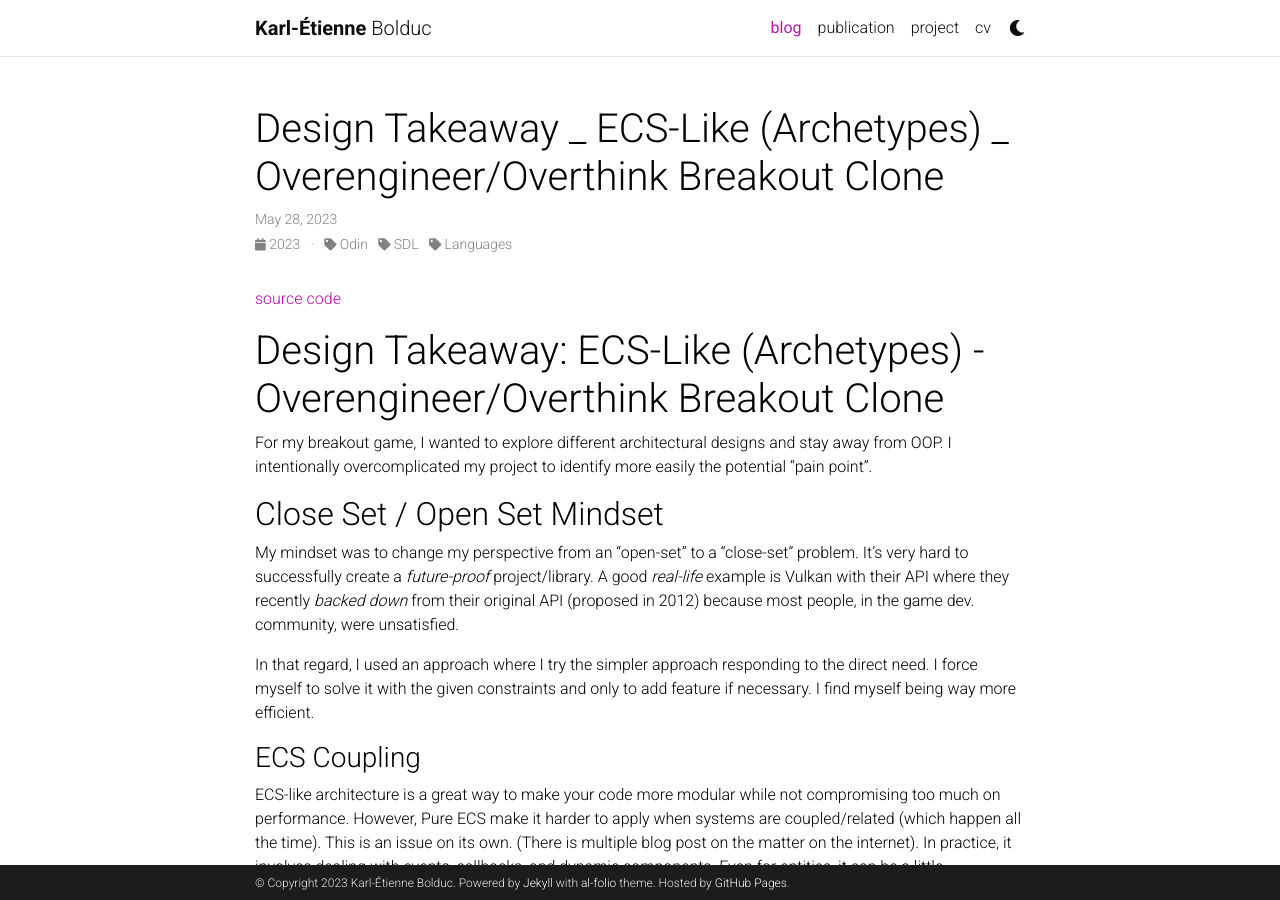
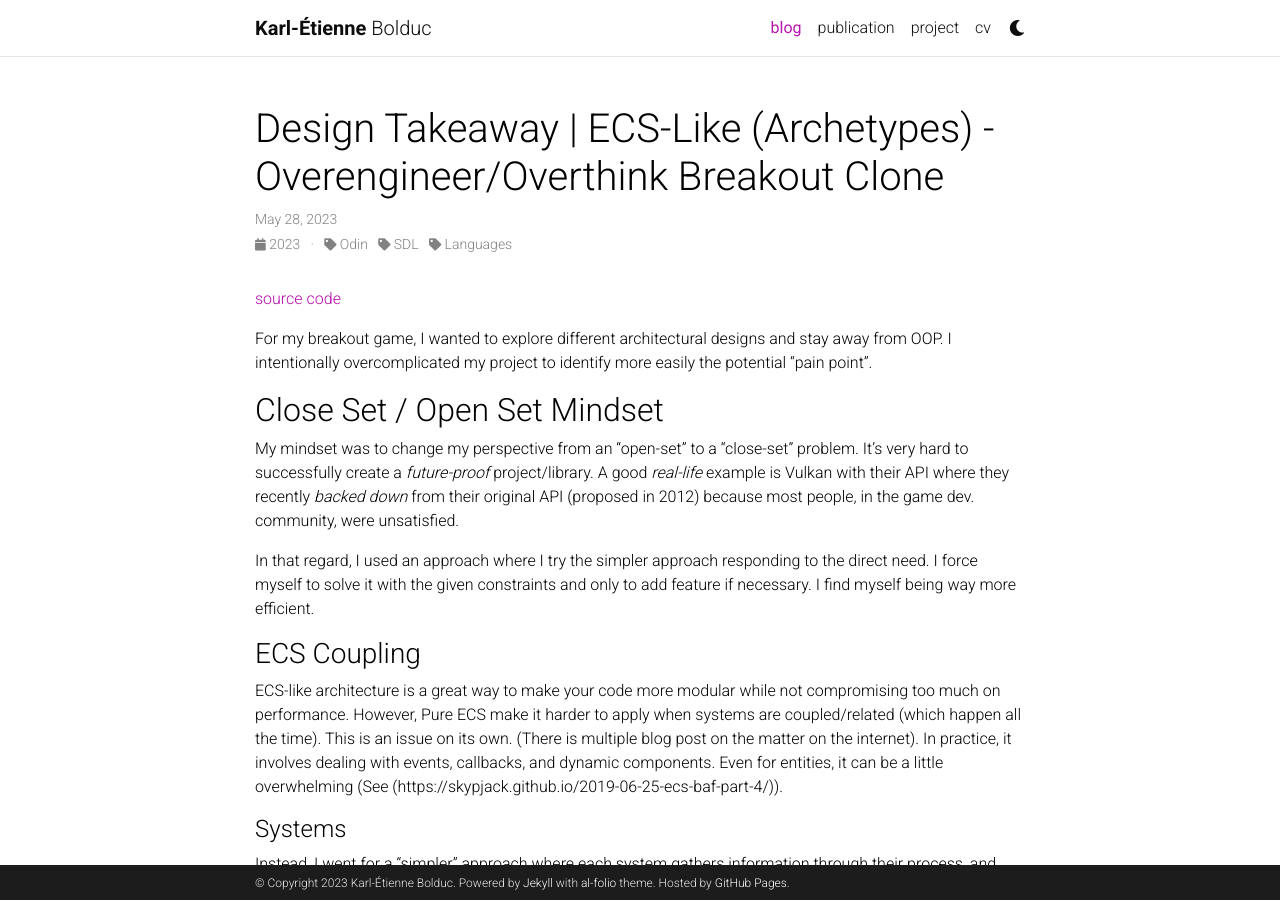
Before and after one commit to bolducke/bolducke.github.io, a Jekyll site: the page built from _posts/2023-05-28-design_takeaway_ecsarchetype.md, in a window 1280 px wide and 900 px high. Built offline with Jekyll 4.4.1, drawn with Linux system fonts in a browser that asks for light colours; comment, search, counter and statistics services are not loaded; a style sheet for code colours, icons or effects is not loaded.

Commit message:
Fix Typo

```diff
--- a/_posts/2023-05-28-design_takeaway_ecsarchetype.md
+++ b/_posts/2023-05-28-design_takeaway_ecsarchetype.md
@@ -1,6 +1,6 @@
 ---
 layout: post
-title: Design Takeaway _ ECS-Like (Archetypes) _ Overengineer/Overthink Breakout Clone
+title: Design Takeaway | ECS-Like (Archetypes) - Overengineer/Overthink Breakout Clone
 date: 2023-05-28 11:59:00-0000
 description: A small breakdown of my architecture experimentation on my breakout clone
 categories: Odin SDL Languages
@@ -9,8 +9,6 @@ related_posts: false
 ---
 
 [source code](https://github.com/bolducke/OOBC)
-
-# Design Takeaway: ECS-Like (Archetypes) - Overengineer/Overthink Breakout Clone
 
 For my breakout game, I wanted to explore different architectural designs and stay away from OOP. I intentionally overcomplicated my project to identify more easily the potential "pain point".
 
```
Also changed, not shown: _projects/path_tracer.md (+1 -1 lines).
